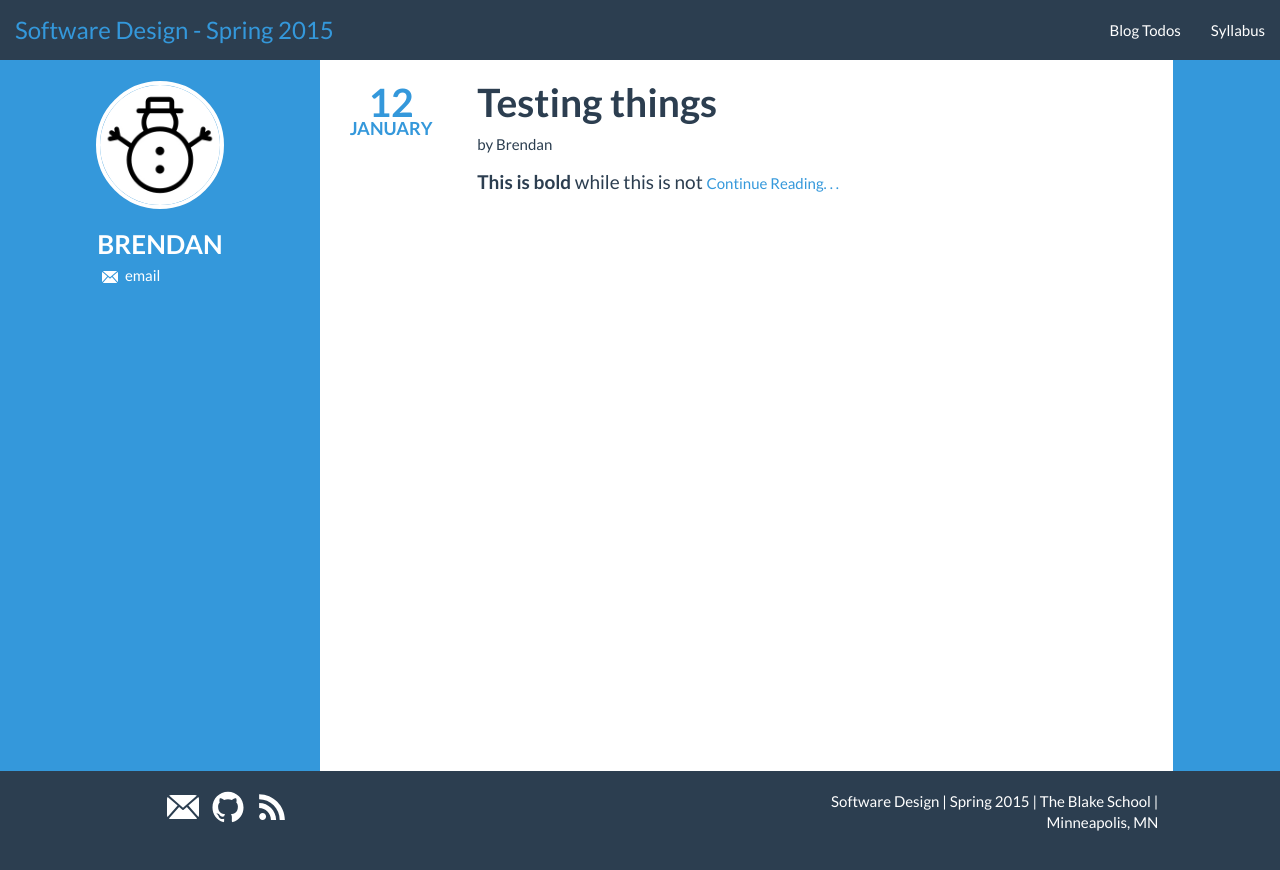
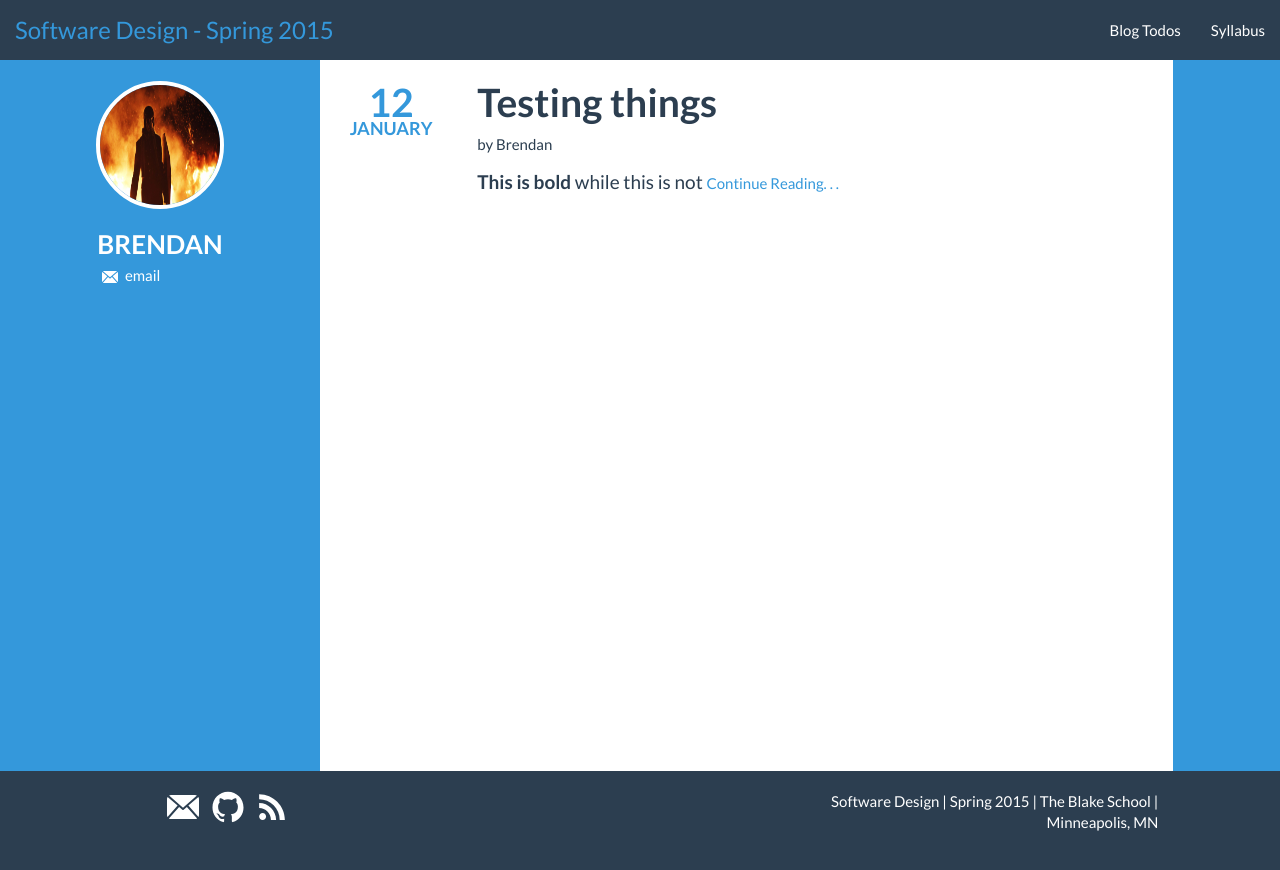
Before and after one commit to BlakeCS-Spring2015/blakecs-spring2015.github.io, a Jekyll site: the page built from brendan/index.html, in a window 1280 px wide. Shown: the top 870 px of the page. Built offline with Jekyll 4.4.1, drawn with Linux system fonts in a browser that asks for light colours; Markdown is read by kramdown in place of the engine named in the settings.

Commit message:
Added profile pic

```diff
--- a/_data/authors.yml
+++ b/_data/authors.yml
@@ -59,7 +59,7 @@ brendan:
   email: guybrendan@gmail.com
   twitter:
   github:
-  avatar: avatar.jpg
+  avatar: Profile.jpg
 
 god:
   name: God
```
Also changed, not shown: brendan/Profile.jpg (added).
